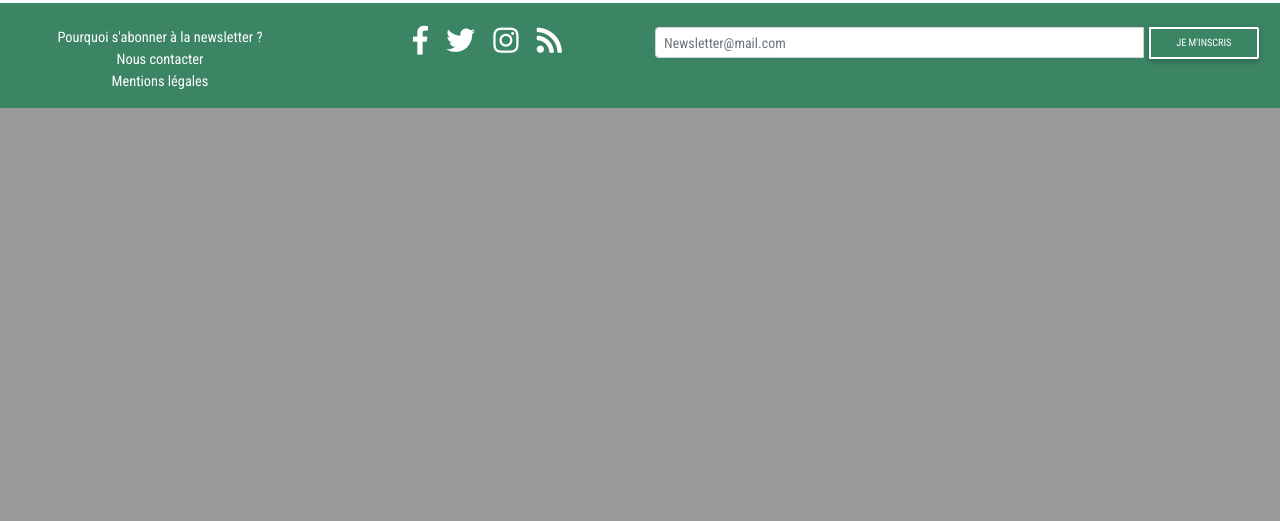
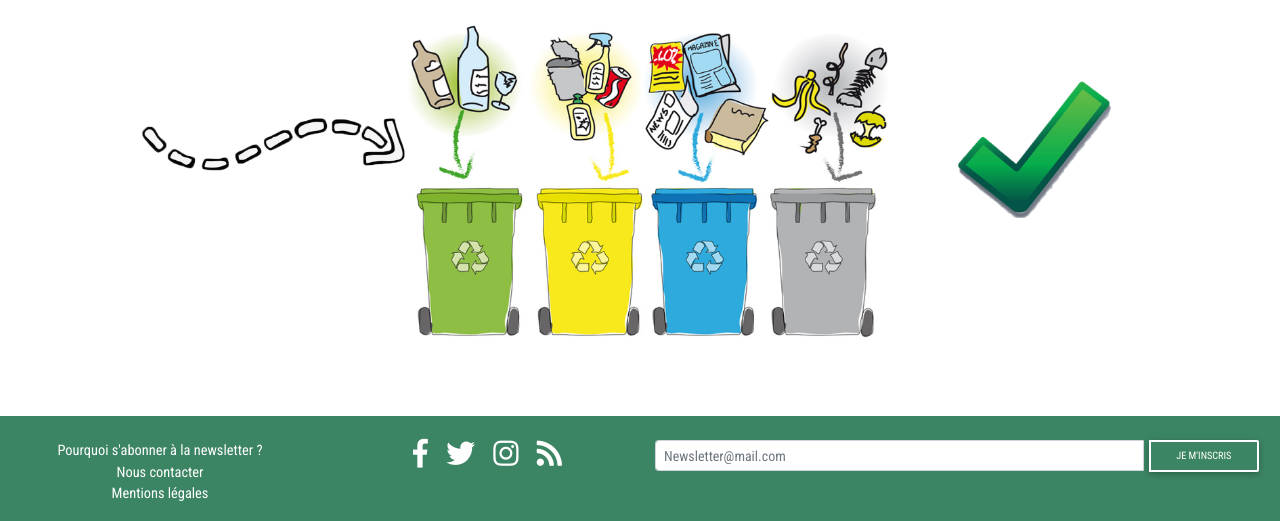
Before and after one commit to SatarAs/BenLaBenne, a Symfony app: template templates/Index/home.html.twig in a window 1280 px wide. Shown: the part 827-1348 px from the top of the page. Before the commit the page ends 935 px from the top, so only its background shows below. Run offline with Twig, Linux system fonts and the light colour scheme; the template is opened without the code that fills it, so the values that code supplies are empty; some libraries are stand-ins or nearby versions.

Commit message:
Ajout d'image/schéma et de div pour ergonomie

```diff
--- a/public/css/style.css
+++ b/public/css/style.css
@@ -303,3 +303,19 @@ body > nav{
 #map {
     height: 100%;
 }
+/*body > div.container-fluid.margin-top {
+    background-image: url("/img/1.png");
+
+    height:500px;
+    background-repeat: no-repeat;
+    background-size: 500px;
+}
+*/
+
+.vide {
+    background-image: url("/img/1.png");
+    height:400px;
+    background-position: center;
+    background-repeat: no-repeat;
+    background-size: 1000px;
+}
--- a/templates/Index/home.html.twig
+++ b/templates/Index/home.html.twig
@@ -64,4 +64,6 @@
         </div>
     </div>
 
+    <div class="vide" style="margin-top: 6%"></div>
+
 {% endblock %}
--- a/templates/components/footer.html.twig
+++ b/templates/components/footer.html.twig
@@ -1,6 +1,6 @@
 {% block content %}
 
-    <footer class="page-footer font-small pt-4 margin-top" style="margin-top: 10%">
+    <footer class="page-footer font-small pt-4 margin-top" style="margin-top: 5%">
         <div class="container-fluid text-center text-md-left">
             <div class="row">
                 <div class="col-md-3 mb-md-0 mb-3">
--- a/templates/components/header.html.twig
+++ b/templates/components/header.html.twig
@@ -1,8 +1,8 @@
 {% block content %}
 
     <nav class="navbar navbar-expand-lg navbar-light  justify-content-center">
-        <a class="navbar-brand" href="#">
-            <img src="{{ asset('img/logoP4.png') }}" class="d-inline-block align-top" id="logo" style="width: 65px; height: 65px">
+        <a class="navbar-brand" href="{{ url('index_home') }}">
+            <img src="{{ asset('img/logoP4.png') }}"  class="d-inline-block align-top" id="logo" style="width: 65px; height: 65px">
         </a>
         <div class="collapse navbar-collapse justify-content-center" id="navbarNav">
             <ul class="navbar-nav">
```
Also changed, not shown: public/img/1.jpg (deleted), public/img/1.png (added).
